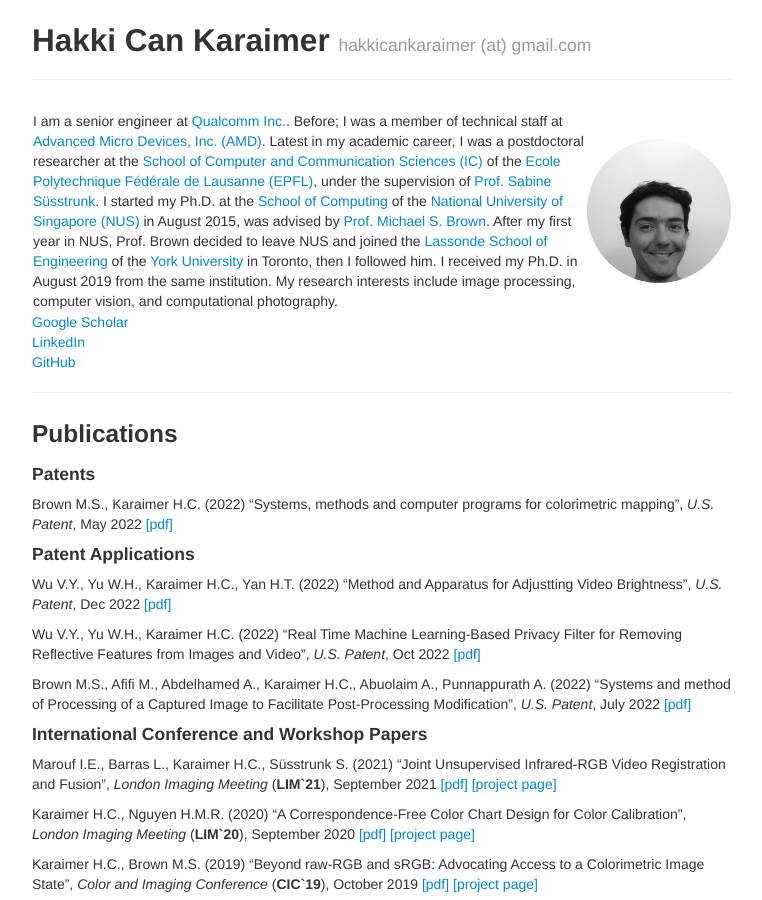
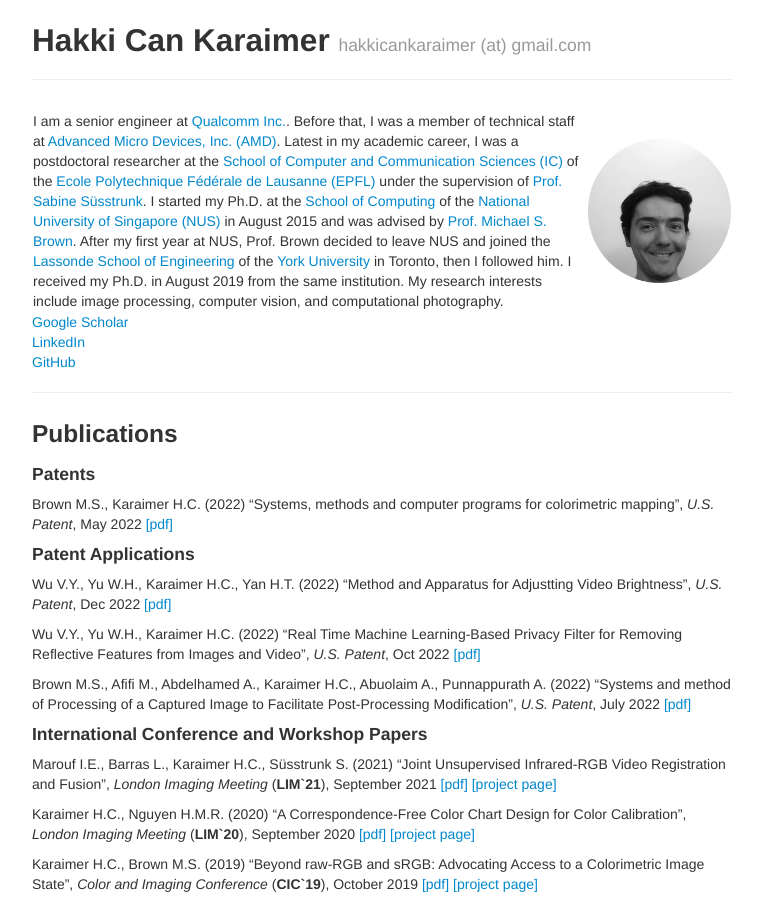
Before and after one commit to karaimer/karaimer.github.io, a Jekyll site: the page built from index.md, in a window 1280 px wide and 900 px high. Shown: the whole window, without its empty margins (258-1020 px from the left). Built offline with Jekyll 4.4.1, drawn with Linux system fonts in a browser that asks for light colours.

Commit message:
Update index.md

```diff
--- a/index.md
+++ b/index.md
@@ -8,7 +8,7 @@
 
 | - | - |
 |---|---|
-| I am a senior engineer at [Qualcomm Inc.](https://www.qualcomm.com/). Before; I was a member of technical staff at [Advanced Micro Devices, Inc. (AMD)](https://www.amd.com/en). Latest in my academic career, I was a postdoctoral researcher at the [School of Computer and Communication Sciences (IC)](https://www.epfl.ch/schools/ic/) of the [Ecole Polytechnique Fédérale de Lausanne (EPFL)](https://www.epfl.ch/en/), under the supervision of [Prof. Sabine Süsstrunk](https://www.epfl.ch/labs/ivrl/people/susstrunk/). I started my Ph.D. at the [School of Computing](https://www.comp.nus.edu.sg) of the [National University of Singapore (NUS)](http://nus.edu.sg/) in August 2015, was advised by [Prof. Michael S. Brown](http://www.cse.yorku.ca/~mbrown/). After my first year in NUS, Prof. Brown decided to leave NUS and joined the [Lassonde School of Engineering](https://lassonde.yorku.ca) of the [York University](https://www.yorku.ca/index.html) in Toronto, then I followed him. I received my Ph.D. in August 2019 from the same institution. My research interests include image processing, computer vision, and computational photography.     | ![](/image/original_0099.png){:height="1400px" width="1600px"} |
+| I am a senior engineer at [Qualcomm Inc.](https://www.qualcomm.com/). Before that, I was a member of technical staff at [Advanced Micro Devices, Inc. (AMD)](https://www.amd.com/en). Latest in my academic career, I was a postdoctoral researcher at the [School of Computer and Communication Sciences (IC)](https://www.epfl.ch/schools/ic/) of the [Ecole Polytechnique Fédérale de Lausanne (EPFL)](https://www.epfl.ch/en/) under the supervision of [Prof. Sabine Süsstrunk](https://www.epfl.ch/labs/ivrl/people/susstrunk/). I started my Ph.D. at the [School of Computing](https://www.comp.nus.edu.sg) of the [National University of Singapore (NUS)](http://nus.edu.sg/) in August 2015 and was advised by [Prof. Michael S. Brown](http://www.cse.yorku.ca/~mbrown/). After my first year at NUS, Prof. Brown decided to leave NUS and joined the [Lassonde School of Engineering](https://lassonde.yorku.ca) of the [York University](https://www.yorku.ca/index.html) in Toronto, then I followed him. I received my Ph.D. in August 2019 from the same institution. My research interests include image processing, computer vision, and computational photography.     | ![](/image/original_0099.png){:height="1400px" width="1600px"} |
 
 [Google Scholar](https://scholar.google.com/citations?user=jhlnGS4AAAAJ&hl=en)
 [LinkedIn](https://www.linkedin.com/in/karaimer)
```
